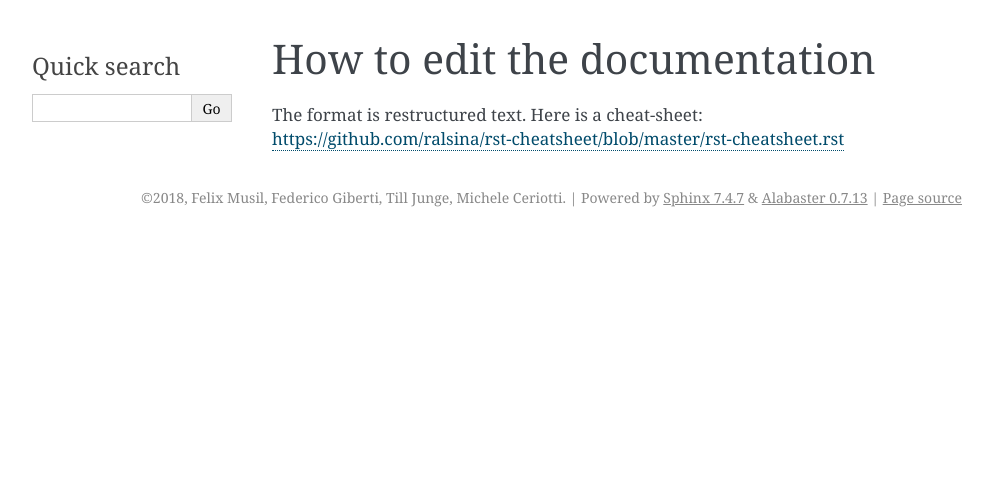
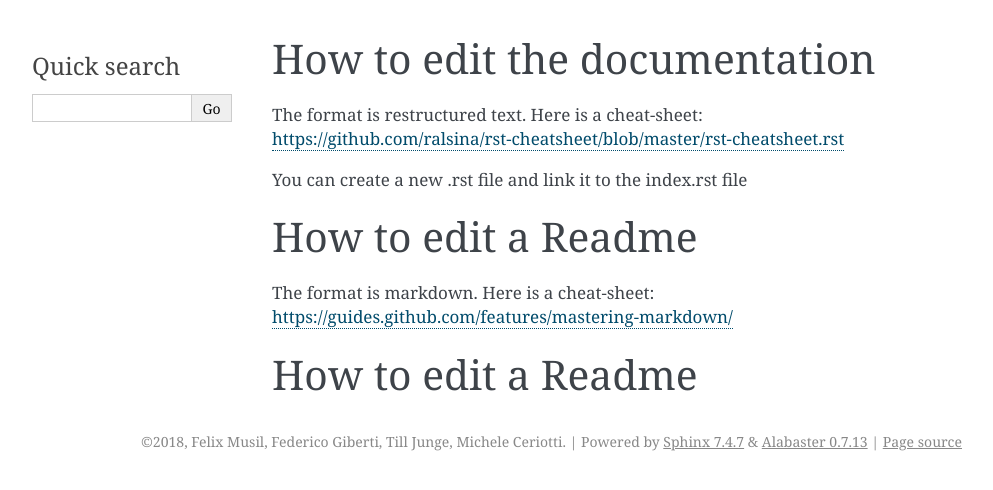
Before and after one commit to lab-cosmo/librascal, a Sphinx documentation site: the page built from docs/source/how_to.rst, in a window 1280 px wide. Shown: the top 490 px of the page, without its empty margins (148-1141 px from the left). Built offline with Sphinx 7.4.7, drawn with Linux system fonts in a browser that asks for light colours.

Commit message:
some doc and readme

```diff
--- a/docs/source/how_to.rst
+++ b/docs/source/how_to.rst
@@ -3,3 +3,14 @@ How to edit the documentation
 
 The format is restructured text. Here is a cheat-sheet:
 https://github.com/ralsina/rst-cheatsheet/blob/master/rst-cheatsheet.rst
+
+You can create a new .rst file and link it to the index.rst file
+
+How to edit a Readme
+====================
+
+The format is markdown. Here is a cheat-sheet:
+https://guides.github.com/features/mastering-markdown/
+
+How to edit a Readme
+====================
```
Also changed, not shown: README.md (+2 -1 lines), docs/source/index.rst (+4 -4 lines), docs/source/intro.rst (+9 -0 lines).
